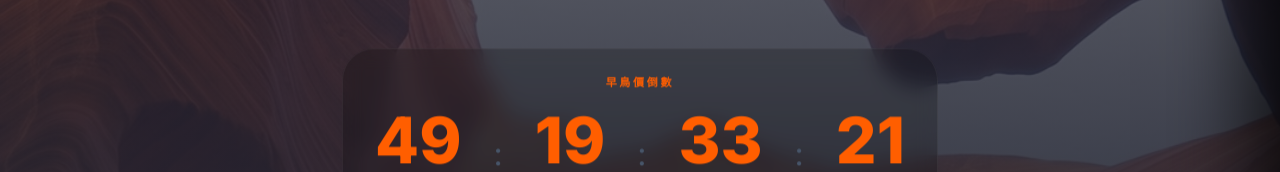
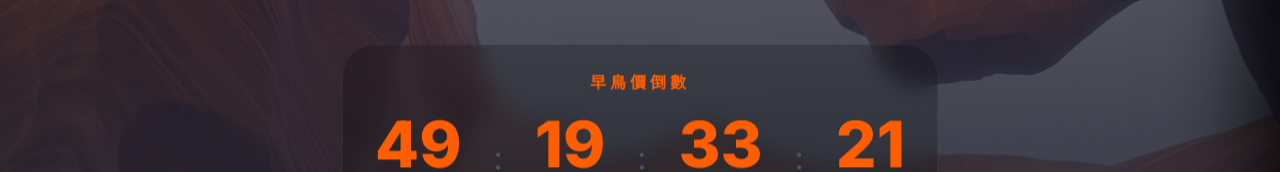
Before and after one commit to newstream-stack/impactasiacenter, a React (Vite) app: page / in a window 1280 px wide. Shown: the part 376-548 px from the top of the page. Built offline with nearby package versions, Linux system fonts and the light colour scheme.

Commit message:
早鳥中文字放大

```diff
--- a/src/components/Countdown/Countdown.module.css
+++ b/src/components/Countdown/Countdown.module.css
@@ -15,7 +15,7 @@
 }
 
 .countdownLabel {
-  font-size: 11px;
+  font-size: 16px;
   text-transform: uppercase;
   letter-spacing: 0.25em;
   color: var(--accent);
```
